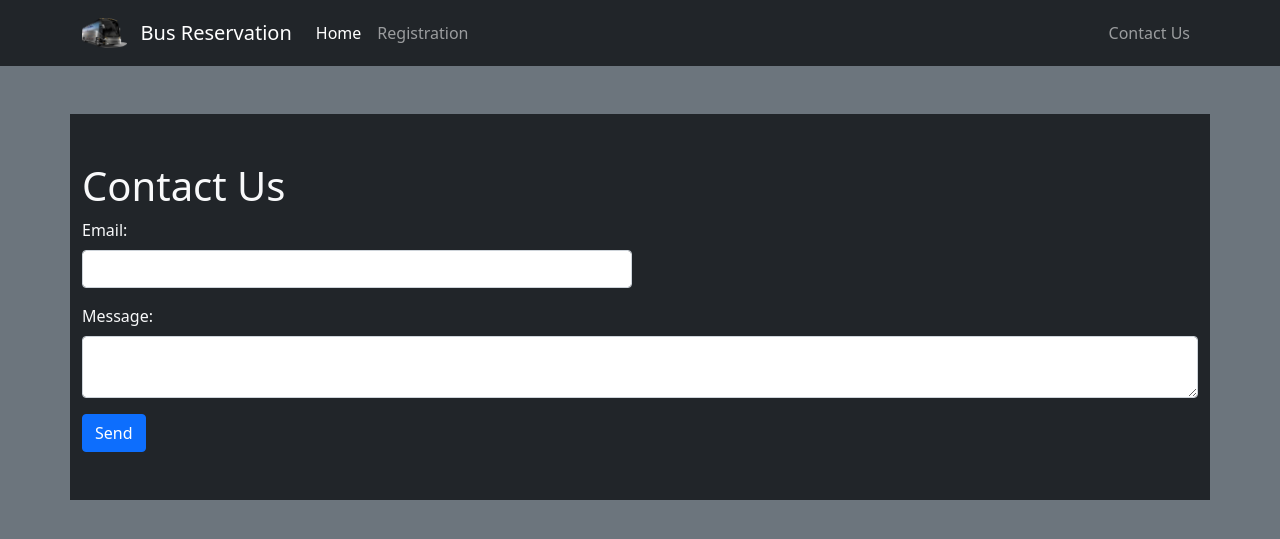
After one commit to vikas-kurimelly/new-bus, a Django app: page /contact/ in a window 1280 px wide. The commit adds this page. Shown: the top 539 px of the page. Run offline with Django 5.2, Linux system fonts and the light colour scheme.

Commit message:
added contact us

```diff
--- a/myapp/forms.py
+++ b/myapp/forms.py
@@ -1,9 +1,6 @@
 from django import forms
-from django.contrib.auth import (
-    authenticate,
-    get_user_model
-
-)
+from django.contrib.auth import authenticate, get_user_model
+from .models import ContactMessage
 
 User = get_user_model()
 
@@ -50,3 +47,22 @@ class UserRegisterForm(forms.ModelForm):
         if email_qs.exists():
             raise forms.ValidationError("This email has already been registered")
         return super(UserRegisterForm, self).clean(*args, **kwargs)
+
+
+# New ContactMessageForm to handle contact form submissions
+class ContactMessageForm(forms.ModelForm):
+    class Meta:
+        model = ContactMessage
+        fields = ['email', 'issue']
+
+    def clean_email(self):
+        email = self.cleaned_data.get('email')
+        if not email:
+            raise forms.ValidationError("Email is required")
+        return email
+
+    def clean_issue(self):
+        issue = self.cleaned_data.get('issue')
+        if not issue:
+            raise forms.ValidationError("Please describe your issue")
+        return issue
--- a/myapp/models.py
+++ b/myapp/models.py
@@ -1,5 +1,6 @@
 from django.db import models
 from django.utils.html import format_html
+from django.contrib.auth.models import User
 
 class Bus(models.Model):
     TELANGANA_CITIES = [
@@ -96,3 +97,15 @@ class Book(models.Model):
         return format_html(
             f'<button style="background-color: {color}; color: white; padding: 5px 10px; border: none; border-radius: 5px;">{self.get_status_display()}</button>'
         )
+
+
+class ContactMessage(models.Model):
+    email = models.EmailField()
+    issue = models.TextField()
+    created_at = models.DateTimeField(auto_now_add=True)
+
+    class Meta:
+        verbose_name_plural = "Contact Messages"
+
+    def __str__(self):
+        return f"{self.email} - {self.issue[:50]}"
--- a/myapp/templates/a1/base.html
+++ b/myapp/templates/a1/base.html
@@ -89,6 +89,11 @@
             <a class="nav-item nav-link" href="{% url 'signout' %}"> Logout </a>
           </div>
           {% endif %}
+          <div class="navbar-nav">
+            <a class="nav-item nav-link" href="{% url 'contact' %}"
+              >Contact Us</a
+            >
+          </div>
         </div>
       </div>
     </nav>
--- /dev/null
+++ b/myapp/templates/a1/contact.html
@@ -0,0 +1,42 @@
+<!-- contact.html -->
+{% extends 'a1/base.html' %} {% block content %}
+<div class="container py-5 bg-dark my-5">
+  <h1 class="text-light">Contact Us</h1>
+  {% if error %}
+  <div class="alert alert-danger">{{ error }}</div>
+  {% endif %} {% if form.errors %}
+  <div class="alert alert-danger">
+    <ul>
+      {% for field in form %} {% for error in field.errors %}
+      <li>{{ error }}</li>
+      {% endfor %} {% endfor %}
+    </ul>
+  </div>
+  {% endif %}
+  <form id="contactForm" method="POST" class="row g-3">
+    {% csrf_token %}
+    <div class="col-md-6">
+      <label for="email" class="form-label text-light">Email:</label>
+      <input
+        type="email"
+        class="form-control"
+        id="email"
+        name="email"
+        required
+      />
+    </div>
+    <div class="col-12">
+      <label for="issue" class="form-label text-light">Message:</label>
+      <textarea
+        class="form-control"
+        id="issue"
+        name="issue"
+        required
+      ></textarea>
+    </div>
+    <div class="col-12">
+      <button type="submit" class="btn btn-primary">Send</button>
+    </div>
+  </form>
+</div>
+{% endblock %}
--- a/myapp/urls.py
+++ b/myapp/urls.py
@@ -12,4 +12,6 @@ urlpatterns = [
     path('success', views.success, name="success"),
     path('signout', views.signout, name="signout"),
 
+    # New path for the contact page
+    path('contact/', views.contact, name="contact"),
 ]
--- a/myapp/views.py
+++ b/myapp/views.py
@@ -1,16 +1,11 @@
 from datetime import datetime
 from django.contrib import messages
-from django.shortcuts import render
-from decimal import Decimal
-
-# Create your views here.
 from django.shortcuts import render, redirect
 from django.http import HttpResponse, HttpResponseRedirect
-from .models import User, Bus, Book
+from .models import User, Bus, Book, ContactMessage
 from django.contrib.auth import authenticate, login, logout
-from django.contrib.auth.models import User
-from .forms import UserLoginForm, UserRegisterForm
 from django.contrib.auth.decorators import login_required
+from .forms import UserLoginForm, UserRegisterForm, ContactMessageForm
 from decimal import Decimal
 
 
@@ -128,14 +123,11 @@ def cancellings(request):
     context = {}
     if request.method == 'POST':
         id_r = request.POST.get('bus_id')
-        #seats_r = int(request.POST.get('no_seats'))
-
         try:
             book = Book.objects.get(id=id_r)
             bus = Bus.objects.get(id=book.busid)
             rem_r = bus.rem + book.nos
             Bus.objects.filter(id=book.busid).update(rem=rem_r)
-            #nos_r = book.nos - seats_r
             Book.objects.filter(id=id_r).update(status='CANCELLED')
             Book.objects.filter(id=id_r).update(nos=0)
             messages.success(request, "Booked Bus has been cancelled successfully.")
@@ -148,7 +140,7 @@ def cancellings(request):
 
 
 @login_required(login_url='signin')
-def seebookings(request,new={}):
+def seebookings(request, new={}):
     context = {}
     id_r = request.user.id
     book_list = Book.objects.filter(userid=id_r)
@@ -184,11 +176,9 @@ def signin(request):
         user = authenticate(request, username=name_r, password=password_r)
         if user:
             login(request, user)
-            # username = request.session['username']
             context["user"] = name_r
             context["id"] = request.user.id
             return render(request, 'a1/success.html', context)
-            # return HttpResponseRedirect('success')
         else:
             context["error"] = "Provide valid credentials"
             return render(request, 'a1/signin.html', context)
@@ -208,3 +198,21 @@ def success(request):
     context = {}
     context['user'] = request.user
     return render(request, 'a1/success.html', context)
+
+
+def contact(request):
+    context = {}
+    if request.method == 'POST':
+        form = ContactMessageForm(request.POST)
+        if form.is_valid():
+            form.save()  # Save the contact message to the database
+            messages.success(request, "Your message has been sent successfully.")
+            return redirect('home')  # Redirect to home after successful submission
+        else:
+            context['form'] = form
+            context['error'] = "There was an error with your submission. Please try again."
+            return render(request, 'a1/contact.html', context)
+    else:
+        form = ContactMessageForm()
+        context['form'] = form
+        return render(request, 'a1/contact.html', context)
```
Also changed, not shown: myapp/admin.py (+35 -5 lines), db.sqlite3, myapp/migrations/0002_alter_bus_options_alter_book_busid_alter_book_status_and_more.py (added), myapp/migrations/0003_remove_contactmessage_user.py (added).
